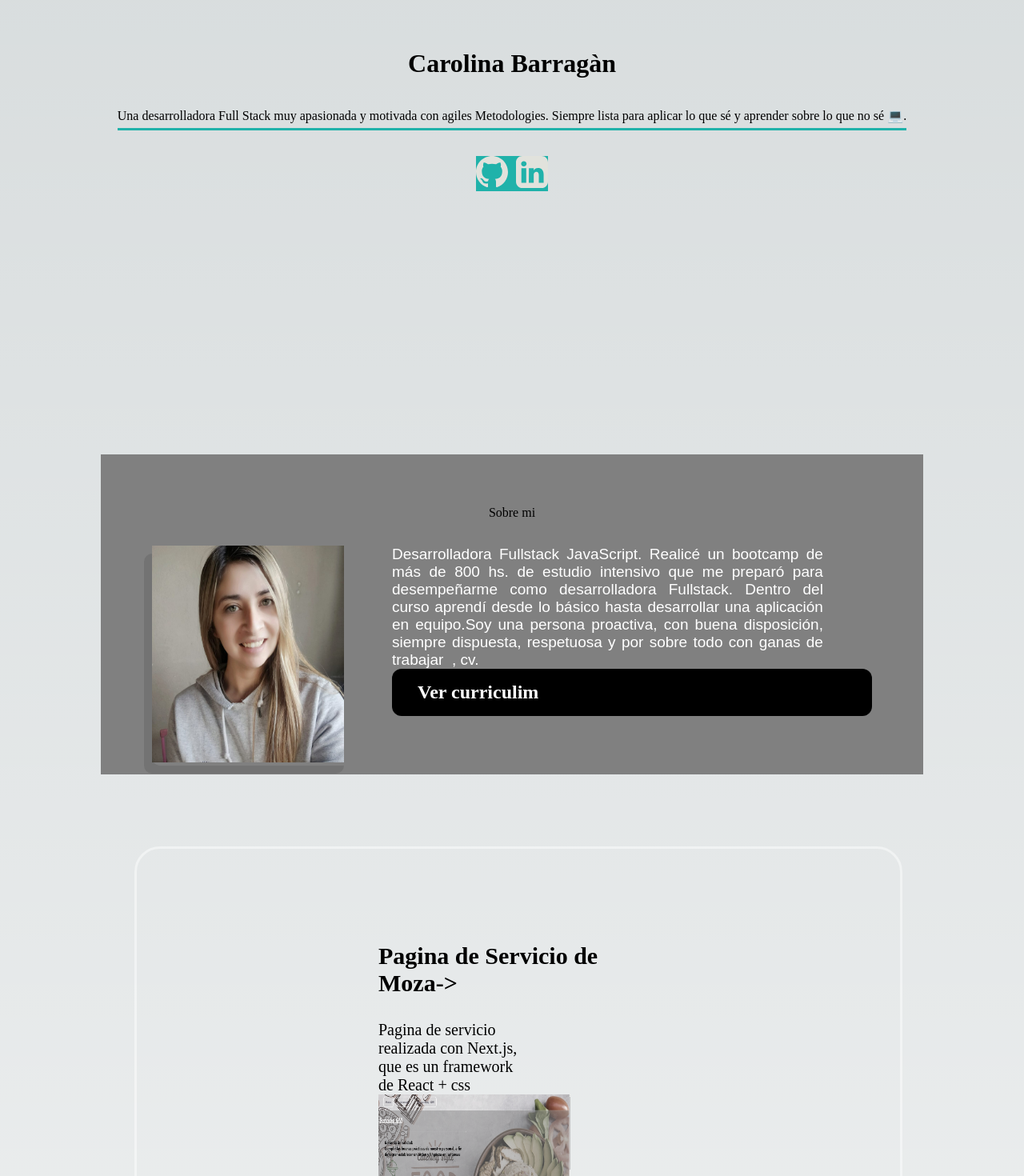
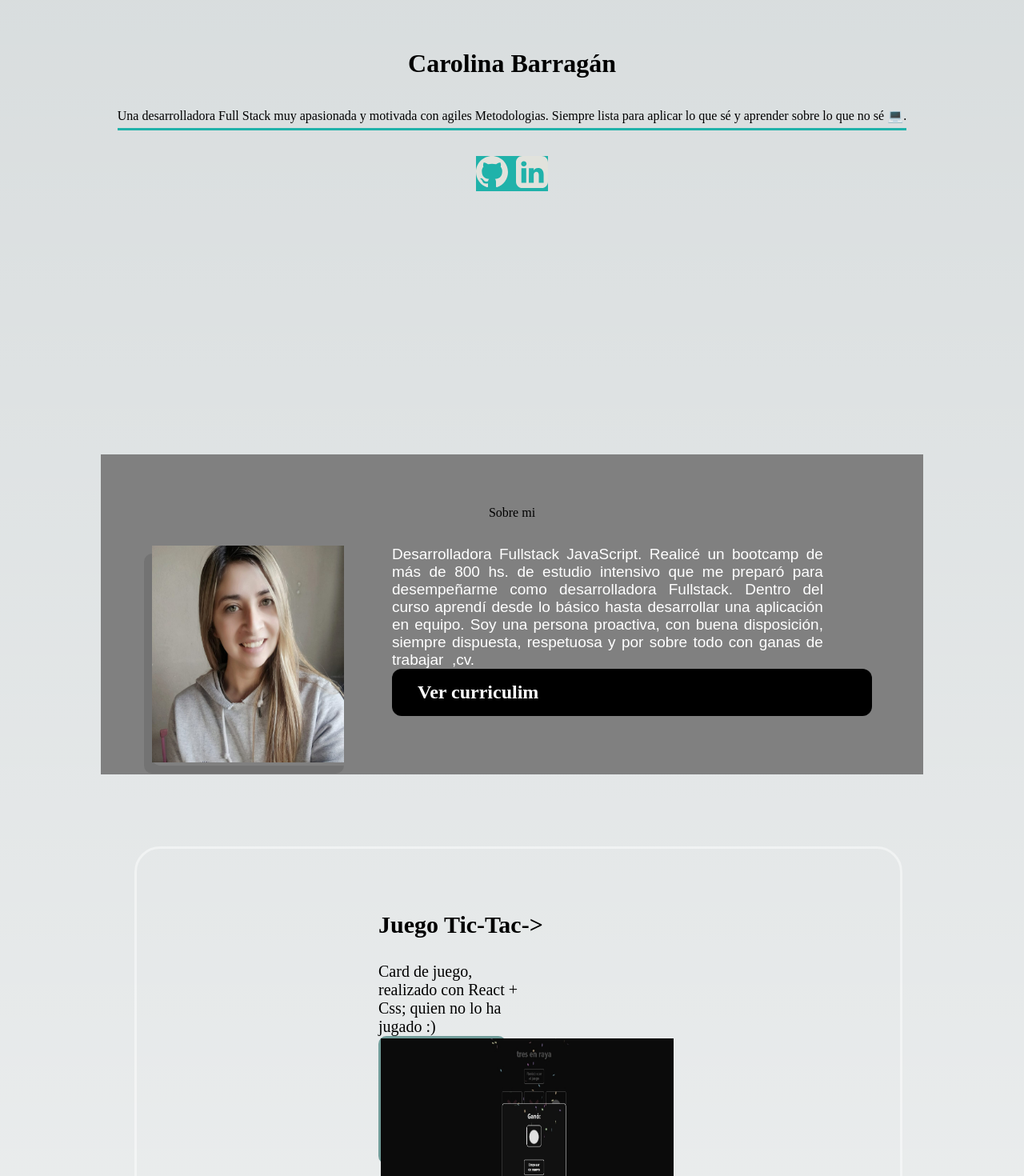
Before and after one commit to carobarragan/Port-Caro, a Next.js app: page / in a window 1280 px wide. Shown: the part 260-1730 px from the top of the page at 80% size. Built offline with nearby package versions, Linux system fonts and the light colour scheme.

Commit message:
nueva pagina

```diff
--- a/package.json
+++ b/package.json
@@ -15,7 +15,8 @@
     "eslint-config-next": "13.1.1",
     "next": "13.1.1",
     "react": "18.2.0",
-    "react-bootstrap": "^2.7.0",
-    "react-dom": "18.2.0"
+    "react-bootstrap": "^2.7.2",
+    "react-dom": "18.2.0",
+    "react-responsive-carousel": "^3.2.23"
   }
 }
--- a/pages/about/index.js
+++ b/pages/about/index.js
@@ -21,9 +21,9 @@ export default function About() {
             Desarrolladora Fullstack JavaScript. Realicé un bootcamp de más de
             800 hs. de estudio intensivo que me preparó para desempeñarme como
             desarrolladora Fullstack. Dentro del curso aprendí desde lo básico
-            hasta desarrollar una aplicación en equipo.Soy una persona
+            hasta desarrollar una aplicación en equipo. Soy una persona
             proactiva, con buena disposición, siempre dispuesta, respetuosa y
-            por sobre todo con ganas de trabajar&nbsp; , cv.
+            por sobre todo con ganas de trabajar&nbsp; ,cv.
           </p>
           <div className={styles.button}>
             <a
--- a/pages/index.js
+++ b/pages/index.js
@@ -7,6 +7,7 @@ import About from "./about";
 import Skill from "./Skill";
 import GithubIcon from "../componentes/About/Github";
 import LinkedInIcon from "../componentes/Linkedln";
+
 const inter = Inter({ subsets: ["latin"] });
 
 export default function Home() {
@@ -22,12 +23,12 @@ export default function Home() {
         <div className={styles.fondo}>
           <div className={styles.titulo} width={180} height={280}>
             {" "}
-            Carolina Barragàn
+            Carolina Barragán
           </div>
           <div className={styles.subtitulo}>
             <p>
               Una desarrolladora Full Stack muy apasionada y motivada con agiles
-              Metodologies. Siempre lista para aplicar lo que sé y aprender
+              Metodologias. Siempre lista para aplicar lo que sé y aprender
               sobre lo que no sé 💻.
             </p>
           </div>
@@ -58,7 +59,33 @@ export default function Home() {
         <br />
         <br />
         <br />
+
         <div className={styles.proyectos}>
+          <div className={styles.nuevo}>
+            <a
+              href="https://precious-cendol-88d048.netlify.app/"
+              className={styles.carruselP}
+              target="_blank"
+              rel="noopener noreferrer"
+            >
+              <h2 className={styles.carrusel}>
+                Juego Tic-Tac<span>-&gt;</span>
+              </h2>
+              <div>
+                <p className={styles.defini}>
+                  Card de juego, realizado con React + Css; quien no lo ha
+                  jugado :)
+                </p>
+              </div>
+              <div className={styles.foto}>
+                <img src="/tac.jpg" width={366} height={240}></img>
+              </div>
+            </a>
+          </div>
+          <br />
+          <br />
+          <br />
+
           <div className={styles.nuevo}>
             <a
               href="https://moza-servicio.vercel.app/"
@@ -111,9 +138,9 @@ export default function Home() {
               <div>
                 <p className={styles.defini}>
                   Es una aplicación de viaje, donde cuenta con tres perfiles;
-                  Administrador, este tiene el control total de la aplicacion a
-                  travès de un panel. Anfitrión, pone a disposicion el servicio;
-                  Huesped, dispone de la adquisiciòn del servicio.
+                  Administrador, este tiene el control total de la aplicación a
+                  través de un panel. Anfitrión, pone a disposición el servicio;
+                  Huesped,dispone de la adquisición del servicio.
                 </p>
               </div>
               <div className={styles.foto}>
--- a/styles/Home.module.css
+++ b/styles/Home.module.css
@@ -117,6 +117,55 @@
   font-weight: 600;
   font-size: 2rem;
   padding: auto;
+}
+.bloque {
+  display: flex;
+  justify-content: space-between;
+}
+.button {
+  display: flex;
+  border: 2px solid #20b2aa;
+  cursor: pointer;
+  align-content: center;
+  justify-content: center;
+  position: relative;
+  max-width: 220px;
+  color: white;
+  padding: 1rem;
+}
+.button::before {
+  content: "";
+  position: left;
+  top: 0;
+  left: -3;
+  z-index: -1;
+  width: 100%;
+  height: 100%;
+  background: linear-gradient(
+    45deg,
+    red,
+    blue,
+    deeppink,
+    blue blue,
+    red,
+    deeppink,
+    blue white
+  );
+  background-size: 800%;
+  border-radius: 10px;
+  filter: blur(8px);
+  animation: glowing 20s linear infinite;
+}
+@keyframes glowing {
+  0% {
+    background-position: 0 0;
+  }
+  50% {
+    background-position: 300% 0;
+  }
+  100% {
+    background-position: 0 0;
+  }
 }
 
 .titulo:hover {
@@ -372,6 +421,7 @@
   border-radius: 10px;
   opacity: 1.6;
   margin-bottom: 1.5rem;
+  border: #20b2aa solid;
   filter: grayscale(70%);
   transition: all 800ms ease-out;
 }
```
Also changed, not shown: 1 other file (tests, documents, lock files or other folders).
